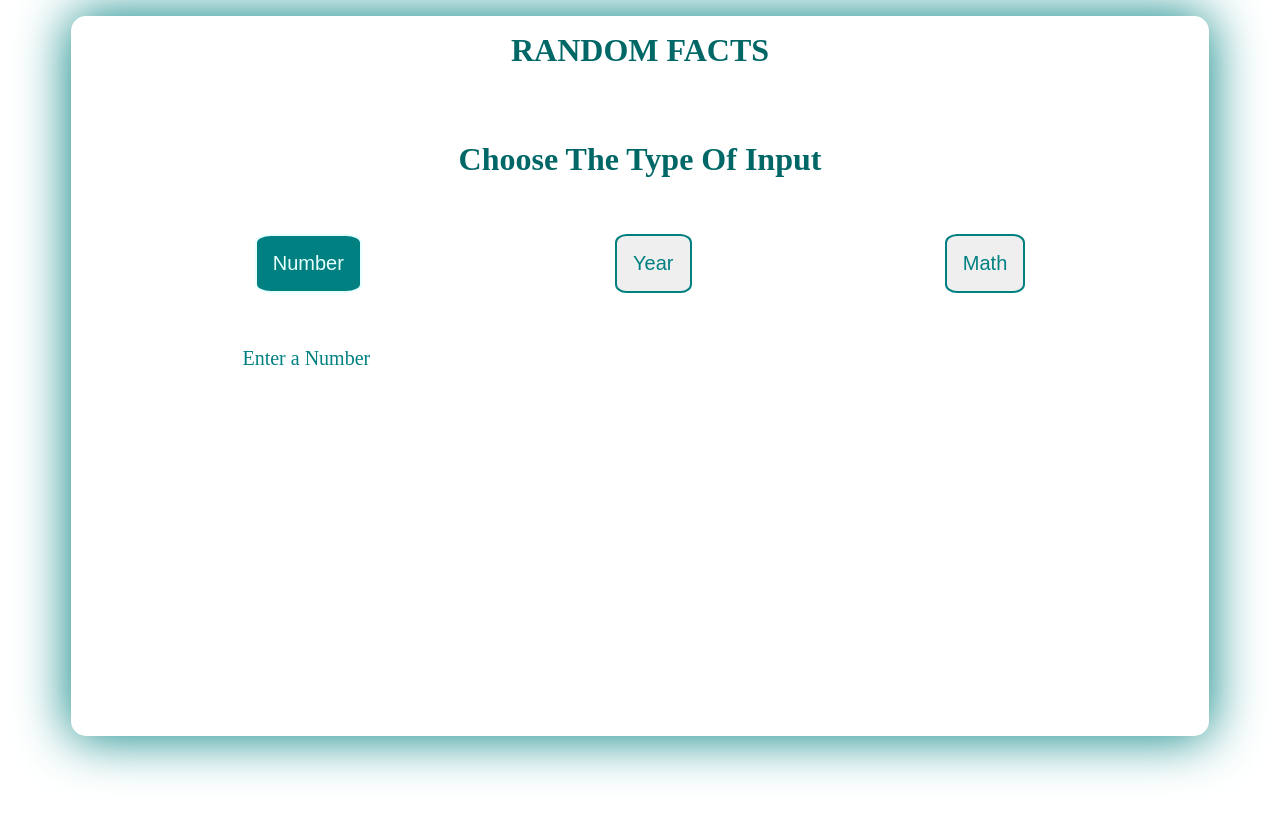
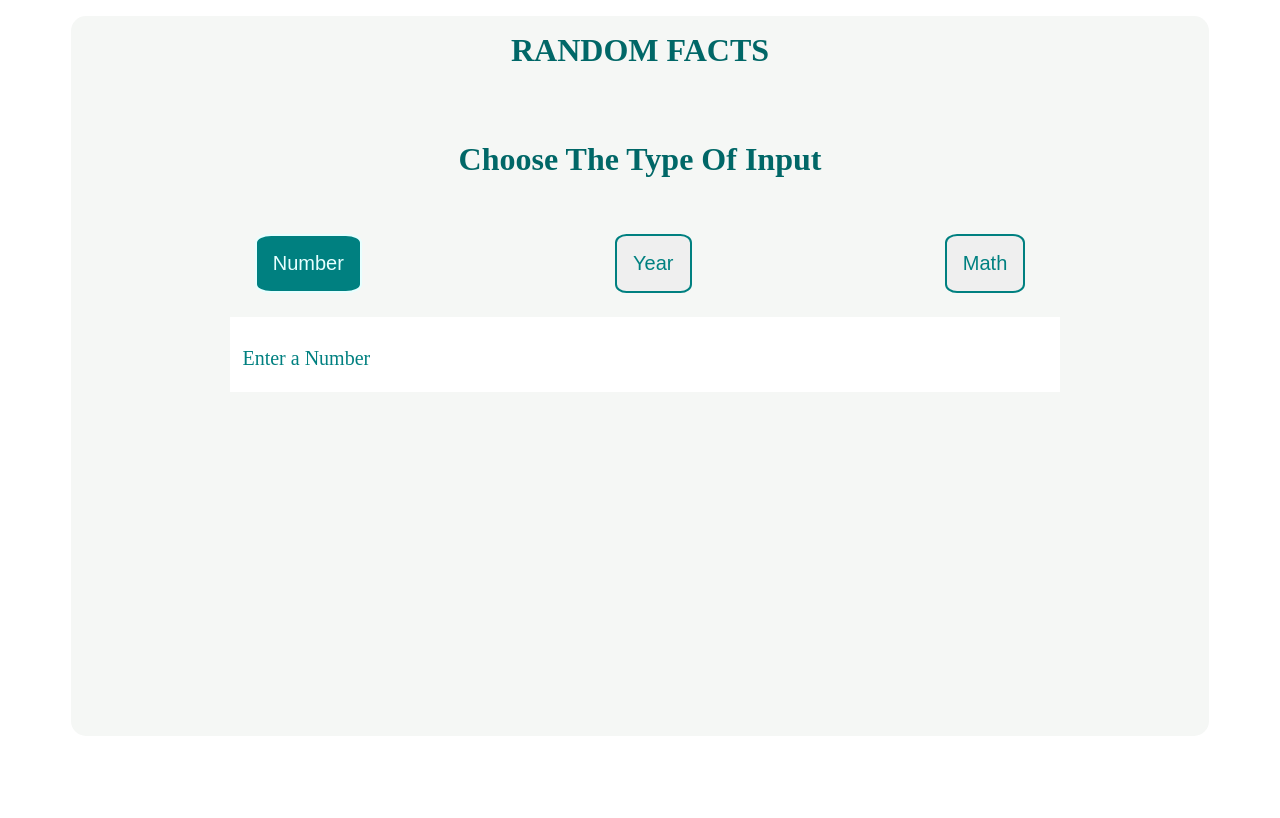
Before and after one commit to M-Hafez22/facts_about_numbers, a React (Create React App) app: page / in a window 1280 px wide. Shown: the top 818 px of the page. Built offline with nearby package versions, Linux system fonts and the light colour scheme; no server answers.

Commit message:
Change the App container theme

```diff
--- a/src/styles/_config.scss
+++ b/src/styles/_config.scss
@@ -1,2 +1,2 @@
 $clr: teal;
-$bg-clr: #fff;
+$bg-clr: #f5f7f5;
--- a/src/styles/main.scss
+++ b/src/styles/main.scss
@@ -21,9 +21,9 @@ body{
     text-align: center;
     background: $bg-clr;
     border-radius: 15px;
-    -webkit-box-shadow: 0px 0px 53px 1px  $clr;
-		-moz-box-shadow: 0px 0px 53px 1px  $clr;
-		box-shadow: 0px 0px 53px 1px  $clr;
+    // -webkit-box-shadow: 0px 0px 53px 1px  $clr;
+		// -moz-box-shadow: 0px 0px 53px 1px  $clr;
+		// box-shadow: 0px 0px 53px 1px  $clr;
 
 
     h1{
```
